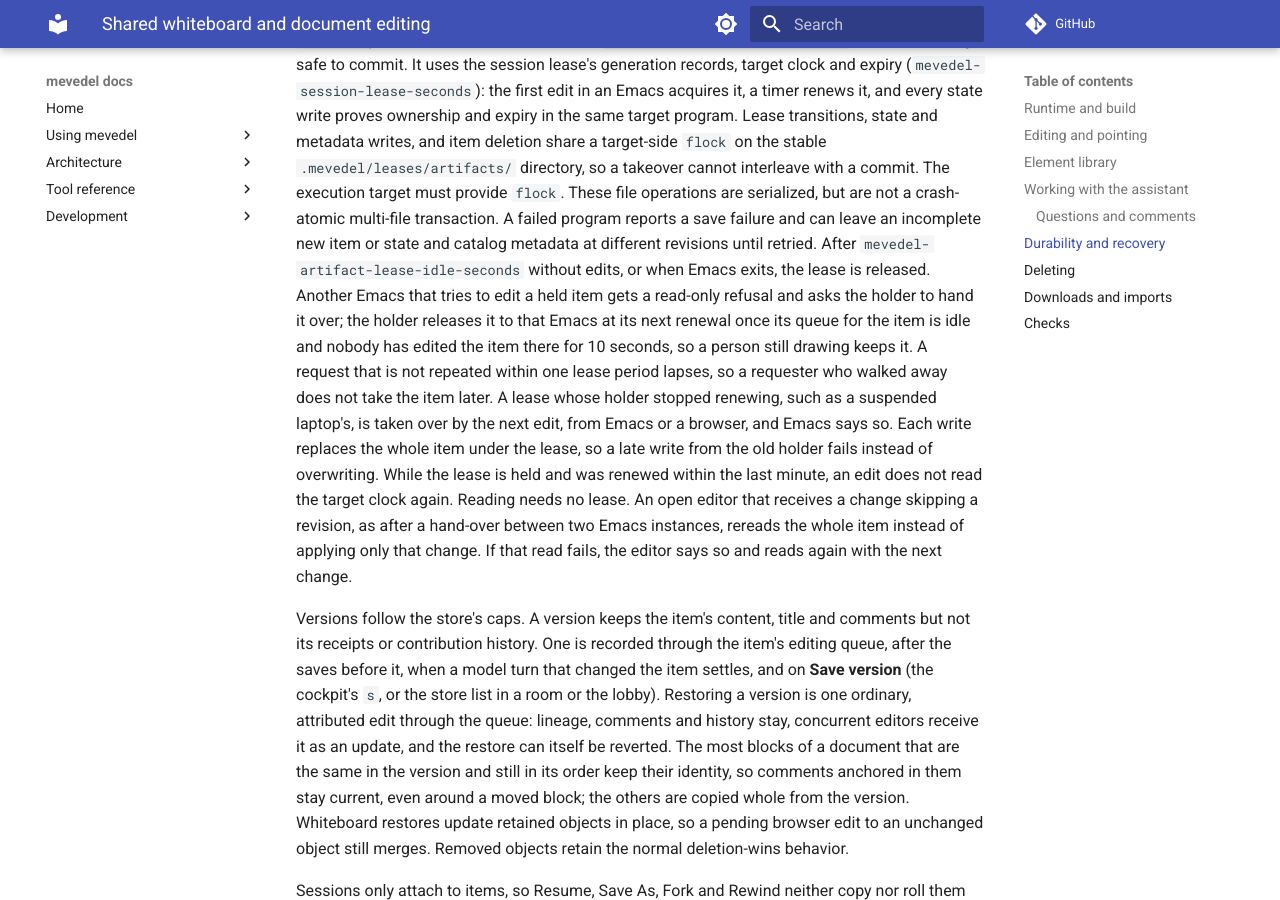
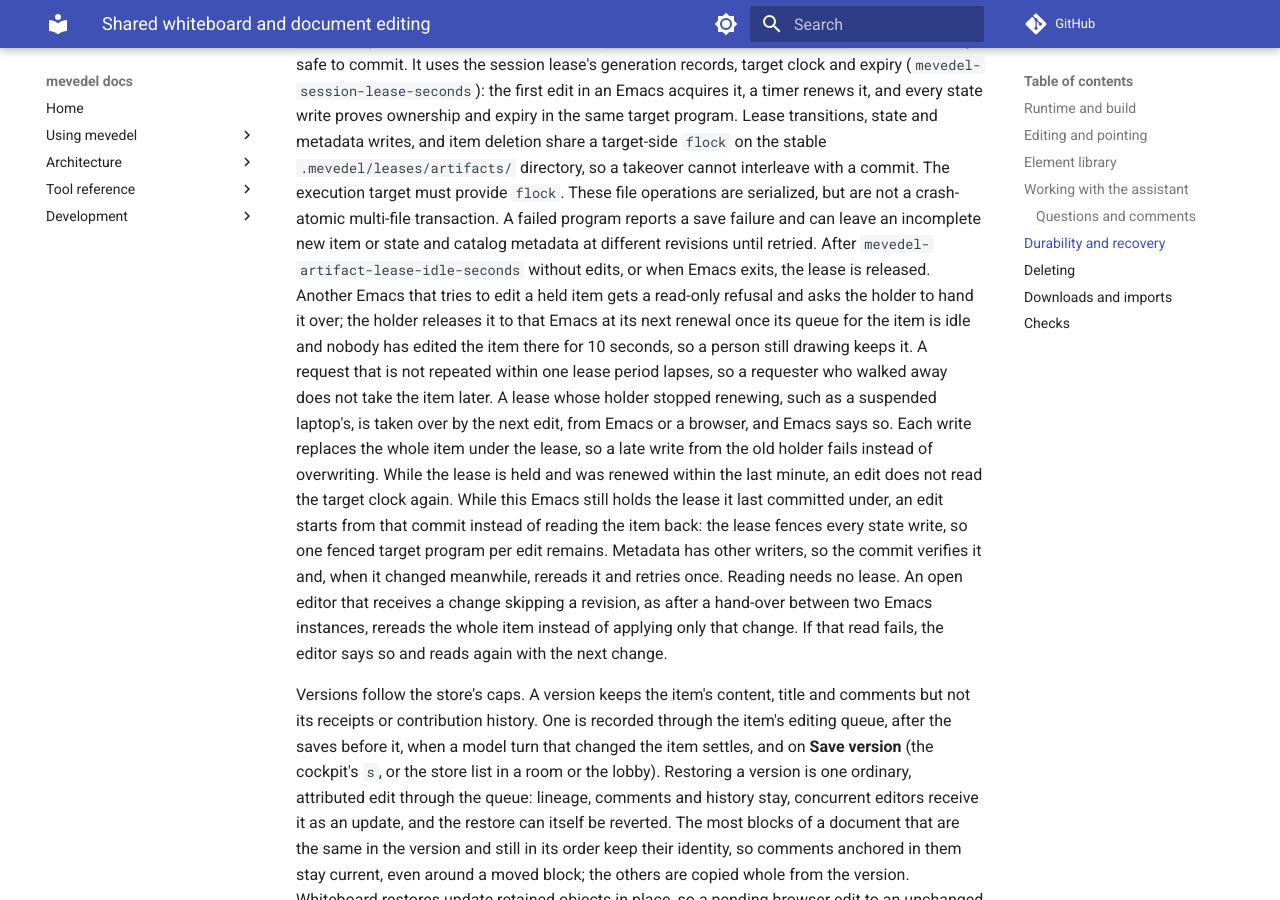
Before and after one commit to FrauH0lle/mevedel, an MkDocs documentation site: the page built from docs/shared-editing.md, in a window 1280 px wide and 900 px high, scrolled down 12487 px. Built offline with MkDocs 1.6.1 and Material for MkDocs 9.7.7, drawn with Linux system fonts in a browser that asks for light colours; comment, search, counter and statistics services are not loaded.

Commit message:
perf(shared-editing): Start an edit from this Emacs's last commit
Each edit ran three control programs: read the item, read its metadata,
then the fenced write.  In the deployed rootless container one program
costs about 25 ms, so the reads were most of an edit's host time.  While
this Emacs holds the lease it last committed under, nobody else can
have written the item's state, so the edit starts from that commit and
only the fenced write remains (local: 32 -> 20 ms seen by the other
guest; 10 guests with 3 writers 72 -> 21 ms).

Metadata has writers outside the lease, so its cached bytes are only a
precondition: the fenced program verifies them and a commit that finds
them changed rereads and retries once.

* mevedel-artifact-lease.el (mevedel-artifact-lease-held): Return a
token new with each holding, so a lease deleted with its item and
claimed again at the same generation is not mistaken for the old one.
(mevedel-artifact-lease--hold): Mint it per generation.
* mevedel-shared-editing.el (mevedel-shared-editing--read-item): New;
also return the metadata bytes.
(mevedel-shared-editing--committed): New; the last commit while its
holding lasts.
(mevedel-shared-editing--commit): Take the metadata bytes; retry once
from a fresh read when they changed; return the bytes now stored.
(mevedel-shared-editing--accept, mevedel-shared-editing--drain)
(mevedel-shared-editing-save-version): Use the commit cache.
* docs/shared-editing.md: Describe it.
* test/test-mevedel-shared-editing.el: Cover one program per edit, a
lost holding, and the metadata retry.

```diff
--- a/docs/shared-editing.md
+++ b/docs/shared-editing.md
@@ -595,7 +595,11 @@ over by the next edit, from Emacs or a browser, and Emacs says so. Each write
 replaces the whole item under the lease, so a late write from the old holder
 fails instead of overwriting.
 While the lease is held and was renewed within the last minute, an edit does
-not read the target clock again. Reading needs no lease. An open editor that
+not read the target clock again. While this Emacs still holds the lease it
+last committed under, an edit starts from that commit instead of reading the
+item back: the lease fences every state write, so one fenced target program
+per edit remains. Metadata has other writers, so the commit verifies it and,
+when it changed meanwhile, rereads it and retries once. Reading needs no lease. An open editor that
 receives a change skipping a revision, as after a hand-over between two Emacs
 instances, rereads the whole item instead of applying only that change. If
 that read fails, the editor says so and reads again with the next change.
```
Also changed, not shown: 3 other files.
